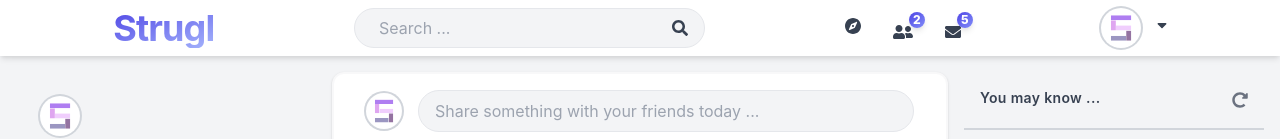
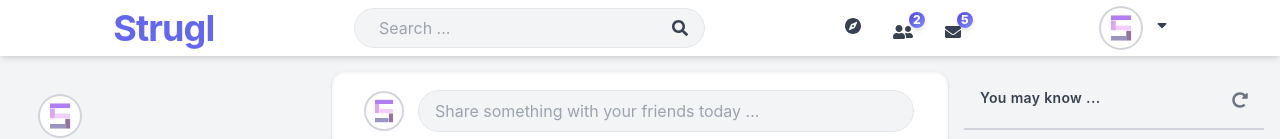
Before and after one commit to pacokleitz/strugl, a Next.js app in the folder client/: page /dashboard in a window 1280 px wide. Shown: the top 139 px of the page. Built offline with nearby package versions, Linux system fonts and the light colour scheme.

Commit message:
Refactore css

```diff
--- a/client/components/header.tsx
+++ b/client/components/header.tsx
@@ -228,7 +228,7 @@ function Invites() {
   function InviteRender(props: any) {
     return (
       <Menu.Item>
-        <div className="w-full px-4 py-4 flex flex-row justify-between space-x-6">
+        <div className="w-full px-4 py-3 flex flex-row justify-between space-x-6">
           <div className="inline-block">
             <a href="/profile" className="focus:outline-none group">
               <div className="w-max flex flex-row content-between items-center space-x-2">
@@ -291,7 +291,7 @@ function Invites() {
               static
               className="origin-top-right absolute -right-2 mt-3 w-max rounded-md shadow-lg bg-white ring-1 ring-black ring-opacity-5 focus:outline-none"
             >
-              <div className="select-none divide-y-2 divide-gray-300">
+              <div className="select-none divide-y divide-gray-200">
                 {invitesList.map((friend) => (
                   <InviteRender key={friend.id} friend={friend} />
                 ))}
@@ -309,7 +309,7 @@ export default function Header() {
     <div className="sticky top-0 w-full h-auto p-2 mb-4 shadow-md flex flex-row m-auto text-center align-baseline justify-between bg-white">
       <div className="w-10/12 flex flex-row m-auto text-center justify-between">
         <Link href="/dashboard" as="/">
-          <h1 className="bg-gradient-to-br from-indigo-600 to-indigo-300 bg-clip-text text-transparent text-4xl font-bold tracking-tight cursor-pointer">
+          <h1 className="text-indigo-500 text-4xl font-bold tracking-tight cursor-pointer">
             Strugl
           </h1>
         </Link>
```
